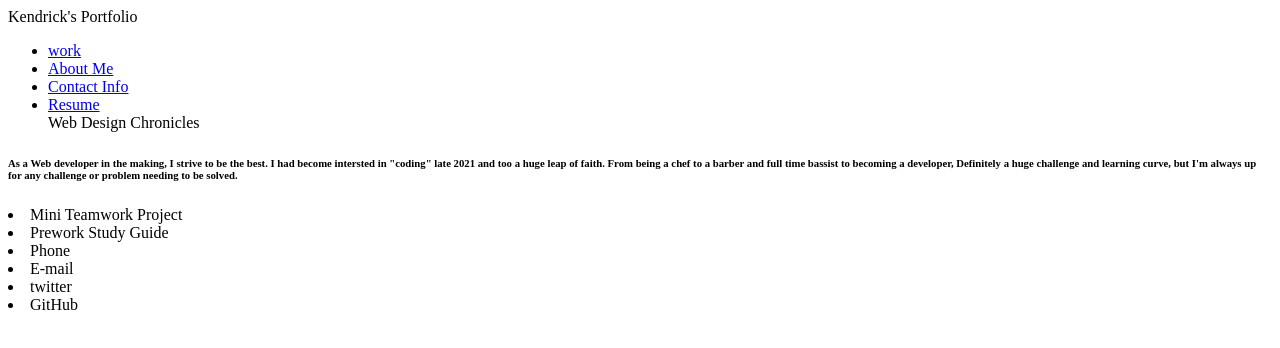
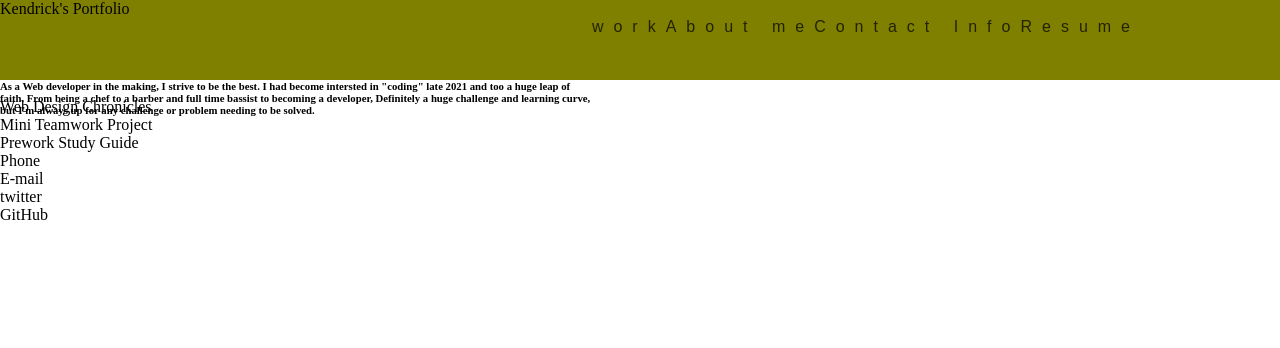
Before and after one commit to KennyB39/kungfu-module-2--challenge, a plain HTML site: page index.html in a window 1280 px wide. Drawn offline with Linux system fonts and the light colour scheme.

Commit message:
more css

```diff
--- a/index.html
+++ b/index.html
@@ -5,20 +5,22 @@
         <meta name="viewport" content="width=device-width, initial-scale=1" />
         <title>Kendrick's Portfolio</title>
 
-        <link rel="stylesheet" href="styles.css"  type="text/css" />
+        <link rel="stylesheet" href="style.css" type="text/css" />
     </head>
   <body>
-        <header>
+        <div class="header">
             <head>Kendrick's Portfolio</head>
+                <div class="inner_header">
+            <ul class="navigation">
+                <a><li>work</li></a>
+                <a><li>About me</li></a>
+                <a><li>Contact Info</li></a>
+                <a><li>Resume</li></a>
 
-            <ul>
-                <li><a href="default.asp">work</a></li>
-                <li><a href="news.asp">About Me</a></li>
-                <li><a href="contact.asp">Contact Info</a></li>
-                <li><a href="about.asp">Resume</a></li>
+            </ul>
+                </div>
                 <track>Web Design Chronicles</track>
-            </ul>
-        </header>
+        </div>
 
         <Main>
             <div class= "About me">
--- a/style.css
+++ b/style.css
@@ -1,11 +1,59 @@
+*{
+  margin: 0;
+  padding: 0;
+  list-style: none;
+  text-decoration: none;
+}
+.header{
+  width: 100%;
+  height: 80px;
+  display: block;
+  background-color: olive;
+}
+.inner_header{
+  width: 1000px;
+  height: 100%;
+  display: block;
+  margin: 0 auto;
+}
+.navigation{
+  float: right;
+  height: 100%;
+}
+.navigation a{
+  height: 100%;
+  display:table;
+  float: left;
+  padding: 0px, 20px;
+  letter-spacing: 10px;
+}
+.navigation a li{
+  display: table-cell;
+  vertical-align: right;
+  height: 100%;
+  color: rgba(0, 0, 0, 0.739);
+  font-family: Arial, Helvetica, sans-serif;
+  font-size: 16px;
+}
 ul {
-    list-style-type: none;
+ /* .list-style-type: none;
+  margin: 100;
+  padding: 150;
+  overflow: hidden;
+  text*/
+}
+
+
+
+
+ul {
+    /*list-style-type: none;
     margin: 0;
-    padding: 0;
-    text-align: end;
+    padding: 0;*/
   }
+
+
   body{
-    font-family: 'Times New Roman', Times, serif;
+    /*font-family: 'Times New Roman', Times, serif;
     font-size: larger;
-
   }
```
